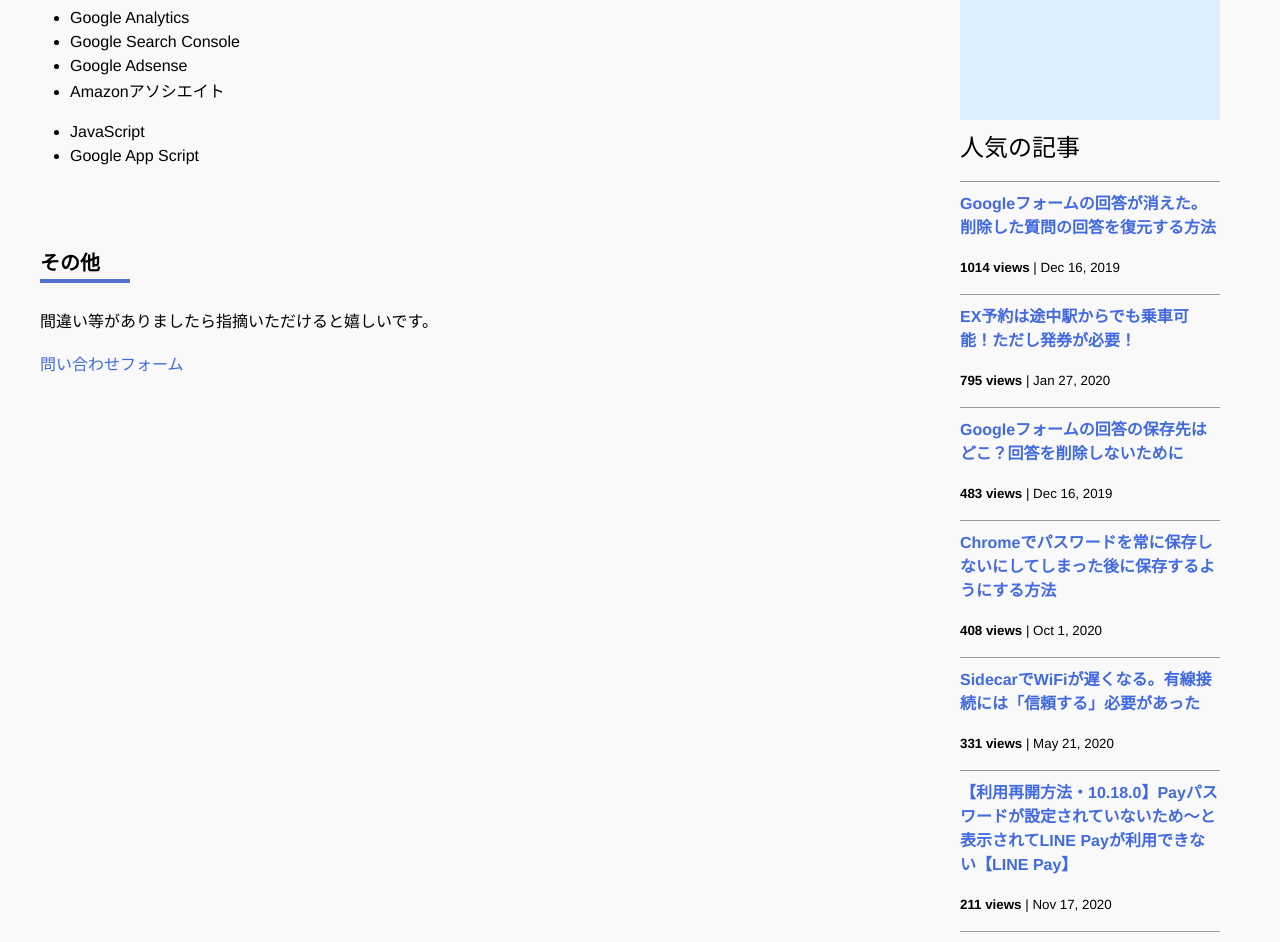
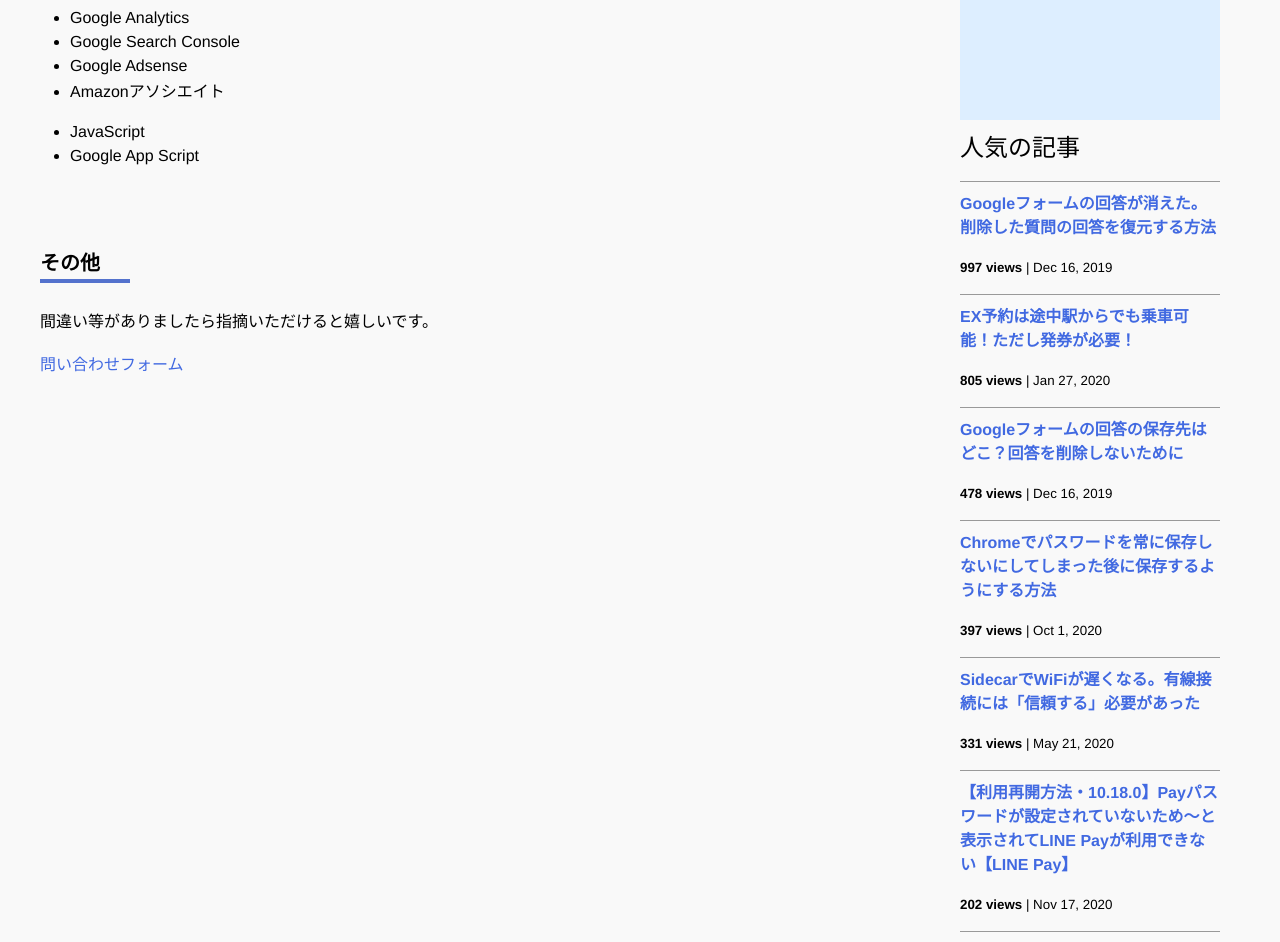
Before and after one commit to iwanaminami/shoyaiwaname, a Jekyll site: the page built from about.markdown, in a window 1280 px wide and 1400 px high, scrolled down 693 px. Shown: the top 942 px of the window. Built offline with Jekyll 4.4.1, drawn with Linux system fonts in a browser that asks for light colours; nearby versions of some CDN libraries; comment, search, counter and statistics services are not loaded; some of the changed text lies outside the part shown.

Commit message:
a new commit message

```diff
--- a/_data/popularposts.yml
+++ b/_data/popularposts.yml
@@ -1,17 +1,17 @@
 side:
-  - view: 1014
+  - view: 997
     url: /2019/12/16/restore-googleform.html
-  - view: 795
+  - view: 805
     url: /2020/01/27/ex-rideontheway.html
-  - view: 483
+  - view: 478
     url: /2019/12/16/googleform-answers.html
-  - view: 408
+  - view: 397
     url: /2020/10/01/googlepassword.html
   - view: 331
     url: /2020/05/21/sidecar-via-cable.html
-  - view: 211
+  - view: 202
     url: /2020/11/17/linepay.html
-  - view: 118
+  - view: 117
     url: /2020/01/23/sfcgold.html
-  - view: 110
+  - view: 111
     url: /2020/01/23/sfc-judge.html
```
